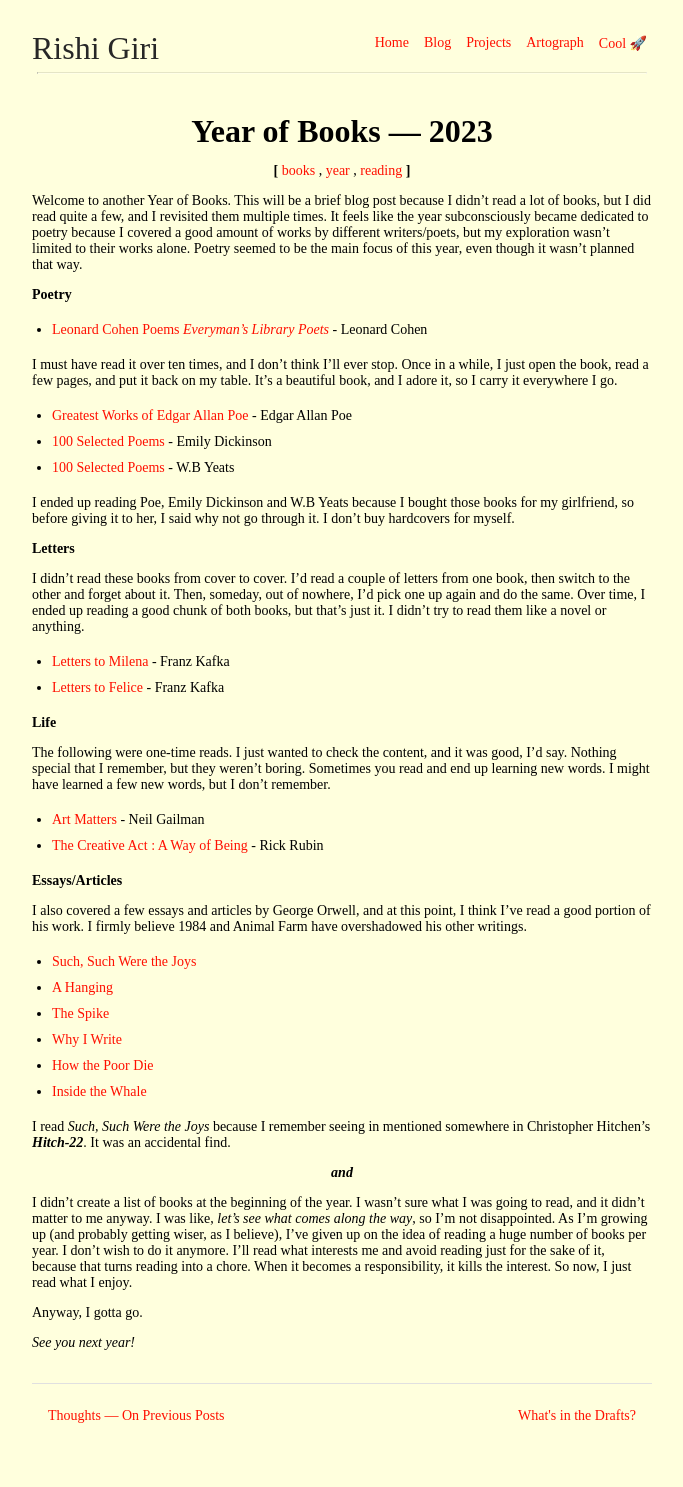
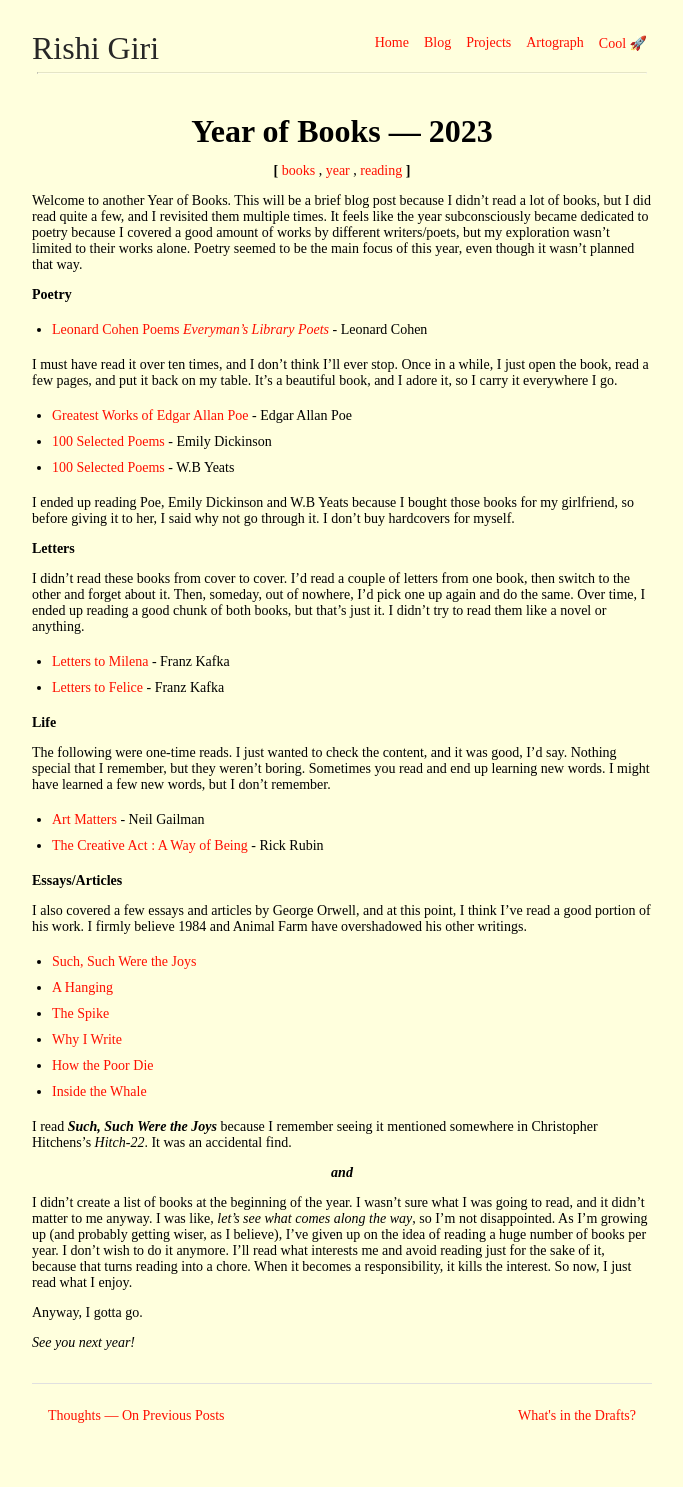
Before and after one commit to CodeDotJS/space, a Jekyll site: the page built from _posts/2023-12-25-year-of-books.md, in a window 1280 px wide. Shown: the whole page, without its empty margins (298-981 px from the left). Built offline with Jekyll 4.4.1, drawn with Linux system fonts in a browser that asks for light colours; nearby versions of some CDN libraries; some web fonts are replaced.

Commit message:
writeup: add post from 2023

```diff
--- a/_posts/2023-12-25-year-of-books.md
+++ b/_posts/2023-12-25-year-of-books.md
@@ -45,7 +45,7 @@ I also covered a few essays and articles by George Orwell, and at this point, I
 - [Inside the Whale](https://orwell.ru/library/essays/whale/english/e_itw)
 
 
-I read *Such, Such Were the Joys* because I remember seeing in mentioned somewhere in Christopher Hitchen's __*Hitch-22*__. It was an accidental find.
+I read __*Such, Such Were the Joys*__ because I remember seeing it mentioned somewhere in Christopher Hitchens's *Hitch-22*. It was an accidental find.
 
 
 __*and*__
```
